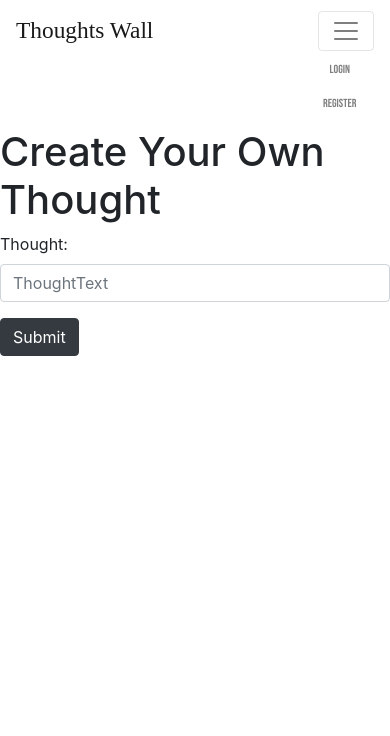
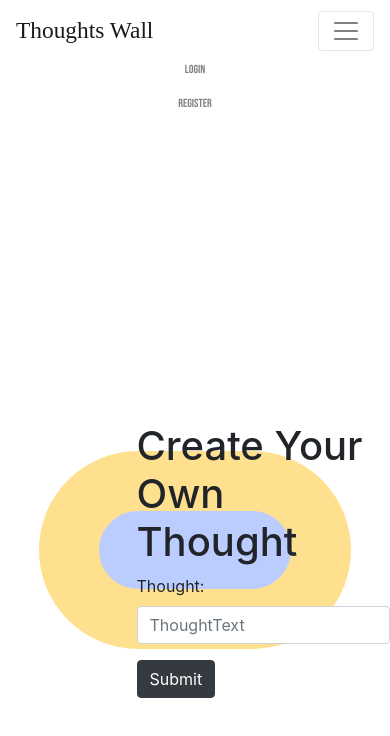
Before and after one commit to ishaishai/ThoughtsWall, a React (Create React App) app in the folder client/: page /create-thought in a window 390 px wide. Shown: the top 736 px of the page. Built offline with nearby package versions, Linux system fonts and the light colour scheme; no server answers; a web font is replaced by a local one.

Commit message:
changed design.
many tasks on notes to do.

```diff
--- a/client/package.json
+++ b/client/package.json
@@ -12,6 +12,7 @@
     "react-bootstrap": "^1.5.1",
     "react-dom": "^17.0.1",
     "react-icons": "^4.2.0",
+    "react-masonry-css": "^1.0.14",
     "react-redux": "^7.2.2",
     "react-router-dom": "^5.2.0",
     "react-scripts": "4.0.3",
--- a/client/src/components/App-Mobile.css
+++ b/client/src/components/App-Mobile.css
@@ -6,7 +6,11 @@
 
   .nav-link {
     font-size: 3vw;
-    width: 15vw;
+    margin: auto;
+  }
+  .navbar-nav {
+    margin: auto;
+    width: fit-content;
   }
 
   .navbar-collapse {
@@ -19,8 +23,7 @@
     flex-direction: column;
   }
   .welcome-msg {
-    font-size: 2.5vw;
-    margin: 2vw;
+    font-size: 3vw;
   }
   .alert-container {
     height: 30vw;
--- a/client/src/components/App.css
+++ b/client/src/components/App.css
@@ -17,6 +17,22 @@ body {
   height: inherit;
   width: 100%;
 }
+
+.my-masonry-grid {
+  display: -webkit-box;
+  display: -ms-flexbox;
+  display: flex;
+  margin-left: -30px;
+  width: auto;
+}
+.my-masonry-grid_column {
+  padding-left: 30px;
+  background-clip: padding-box;
+}
+/* .my-masonry-grid_column > div {
+  background: yellow;
+  margin-bottom: 30px;
+} */
 
 .alert-container {
   font-family: "Bebas Neue", cursive;
@@ -61,6 +77,9 @@ body {
   border: 0.4em solid currentColor;
   border-right-color: transparent;
 }
+.welcome-msg {
+  margin: auto;
+}
 .navbar-brand {
   font-family: "Oi", cursive;
   font-size: 2vw;
@@ -74,7 +93,7 @@ body {
 .nav-link {
   display: flex;
   justify-content: center;
-  width: 5vw;
+  width: fit-content;
   margin: 0px 5px 0px 5px;
 }
 .nav-link:hover,
@@ -235,9 +254,11 @@ body {
 }
 
 .thought-pick-icon {
-  align-self: flex-end;
-  position: absolute;
-  margin: 1vw 2vw;
+  /* align-self: flex-end; */
+  position: fixed;
+  right: 0;
+  display: block;
+  margin: 0.5vw 0.5vw;
   cursor: pointer;
 }
 
@@ -253,24 +274,23 @@ body {
 
 .thought-box {
   overflow-wrap: break-word;
-  font-family: "Indie Flower", cursive;
-  font-size: 1.2vw;
+  /* font-family: "Indie Flower", cursive; */
+  /* font-size: 1.2vw; */
   box-shadow: 3px 2px 10px;
   /* margin-top: 5vh; */
+  min-height: 5vw;
   margin: 0.8vw;
   display: flex;
-  justify-content: space-between;
   flex-flow: wrap;
   width: 20vw;
-  height: 25vh;
-  border-radius: 20%;
+  border-radius: 3%;
   flex-direction: column;
   transform: scale(1);
   transition: transform 0.8s ease;
 }
 .hover-thought-box {
   z-index: 3;
-  position: absolute;
+  position: absolute !important;
   top: 50%;
   left: 50%;
   transform: scale(3) translate(-20%, -20%);
@@ -279,18 +299,22 @@ body {
   font-size: 0.5vw;
 }
 .thought-text {
+  position: relative;
+  display: block;
   margin-top: 1vw;
   margin-left: 2vw;
+  width: 10vw;
   height: fit-content;
 }
 
 .thought-owner {
-  position: absolute;
-  display: flex;
-  bottom: 2vw;
-  right: 3vw;
+  position: fixed;
+  display: block;
+  bottom: 0.3vw;
+  right: 0.5vw;
 }
 
+/* Comments Modal */
 .comments-modal {
   display: flex !important;
 }
@@ -308,3 +332,42 @@ body {
 .toast-header .mr-auto {
   margin-left: 0.4vw;
 }
+
+/* end of comments modal */
+
+.create-thought-container {
+  height: inherit;
+  display: flex;
+}
+
+.create-thought-form-container {
+  background-color: #bcf;
+  z-index: 1;
+  top: 40%;
+  left: -30%;
+  margin: auto;
+  padding: 10vw;
+  border-radius: 1000px;
+  width: 80vw;
+  border: 60px solid #ffe08f;
+  animation: create-thought-border-glow 1.8s infinite;
+}
+.create-thought-form {
+  z-index: 3;
+  position: fixed;
+  top: 50%;
+  left: 35%;
+  height: fit-content;
+}
+
+@keyframes create-thought-border-glow {
+  0% {
+    height: 30vw;
+  }
+  50% {
+    height: 40vw;
+  }
+  100% {
+    height: 30vw;
+  }
+}
--- a/client/src/components/Home.js
+++ b/client/src/components/Home.js
@@ -1,6 +1,28 @@
 import ThoughtsContainer from "./Thoughts/ThoughtsContainer";
 import axios from "axios";
 import { useState, useEffect } from "react";
+import Thought from "./Thoughts/Thought";
+import { thoughtsColors } from "./Thoughts/thoughtsColors";
+import Masonry from "react-masonry-css";
+
+let items = [
+  { id: 1, name: "one" },
+  { id: 2, name: "two" },
+  { id: 3, name: "three" },
+  { id: 4, name: "four" },
+  { id: 5, name: "five" },
+];
+
+items = items.map(function (item) {
+  return <div key={item.id}>{item.name}</div>;
+});
+
+const breakpointColumnsObj = {
+  default: 4,
+  768: 3,
+  700: 2,
+  500: 1,
+};
 const Home = () => {
   const [thoughts, setThoughts] = useState([]);
   useEffect(async () => {
@@ -8,8 +30,24 @@ const Home = () => {
     setThoughts(response.data);
   }, []);
   return (
-    <div className="home">
-      <ThoughtsContainer thoughts={thoughts}></ThoughtsContainer>
+    <div className="home" style={{ height: "100%" }}>
+      {/* <ResponsiveMasonry columnsCountBreakPoints={{ 350: 1, 750: 2, 900: 3 }}> */}
+      <Masonry
+        breakpointCols={breakpointColumnsObj}
+        className="my-masonry-grid"
+        columnClassName="my-masonry-grid_column"
+      >
+        {thoughts.map((thought, i) => (
+          <Thought
+            color={thoughtsColors[i % thoughtsColors.length]}
+            key={i}
+            owner={thought.username ? thought.username.username : null}
+            text={thought.thoughtText}
+          />
+        ))}
+      </Masonry>
+      {/* </ResponsiveMasonry> */}
+      {/* <ThoughtsContainer thoughts={thoughts}></ThoughtsContainer> */}
     </div>
   );
 };
--- a/client/src/components/NavBar.js
+++ b/client/src/components/NavBar.js
@@ -24,10 +24,10 @@ const NavBar = ({ user, logout }) => {
       </Navbar.Brand>
       <Navbar.Toggle aria-controls="basic-navbar-nav" />
       <Navbar.Collapse className="nav-items">
+        <Nav>
           {user ? (
             <div className="welcome-msg">{`Hello ${user.username}`}</div>
           ) : null}
-        <Nav>
           {!user ? (
             <Nav.Link
               as={Link}
@@ -38,6 +38,29 @@ const NavBar = ({ user, logout }) => {
               Login
             </Nav.Link>
           ) : (
+            <>
+              <Nav.Link
+                onSelect={() => setExpanded(!expanded)}
+                as={Link}
+                to="/profile"
+              >
+                Profile
+              </Nav.Link>
+
+              <Nav.Link
+                onSelect={() => setExpanded(!expanded)}
+                as={Link}
+                to="/my-thoughts"
+              >
+                Thoughts
+              </Nav.Link>
+              <Nav.Link
+                onSelect={() => setExpanded(!expanded)}
+                as={Link}
+                to="/create-thought"
+              >
+                Create Thought
+              </Nav.Link>
               <Nav.Link
                 onSelect={() => setExpanded(!expanded)}
                 onClick={logout}
@@ -45,6 +68,7 @@ const NavBar = ({ user, logout }) => {
               >
                 Logout
               </Nav.Link>
+            </>
           )}
           {!user ? (
             <Nav.Link
@@ -55,32 +79,7 @@ const NavBar = ({ user, logout }) => {
             >
               Register
             </Nav.Link>
-          ) : (
-            <NavDropdown title="Menu" id="basic-nav-dropdown">
-              <NavDropdown.Item
-                onSelect={() => setExpanded(!expanded)}
-                as={Link}
-                to="/profile"
-              >
-                Profile
-              </NavDropdown.Item>
-              <NavDropdown.Divider />
-              <NavDropdown.Item
-                onSelect={() => setExpanded(!expanded)}
-                as={Link}
-                to="/my-thoughts"
-              >
-                Thoughts
-              </NavDropdown.Item>
-              <NavDropdown.Item
-                onSelect={() => setExpanded(!expanded)}
-                as={Link}
-                to="/create-thought"
-              >
-                Create Thought
-              </NavDropdown.Item>
-            </NavDropdown>
-          )}
+          ) : null}
         </Nav>
         {/* <Form inline>
           <FormControl type="text" placeholder="Search" className="mr-sm-2" />
--- a/client/src/components/Personal/CreateThought.js
+++ b/client/src/components/Personal/CreateThought.js
@@ -16,8 +16,9 @@ const CreateThought = ({ history }) => {
   };
 
   return (
-    <div>
-      <Form className="" onSubmit={handleThought}>
+    <div className="create-thought-container">
+      <div className="create-thought-form-container">
+        <Form className="create-thought-form" onSubmit={handleThought}>
           <h1>Create Your Own Thought</h1>
           <Form.Group>
             <Form.Label>Thought:</Form.Label>
@@ -28,6 +29,7 @@ const CreateThought = ({ history }) => {
           </Button>
         </Form>
       </div>
+    </div>
   );
 };
 
--- a/client/src/index.js
+++ b/client/src/index.js
@@ -9,7 +9,7 @@ import reducers from "./reducers/index";
 
 const enhancers = [
   applyMiddleware(reduxThunk),
-  // window.__REDUX_DEVTOOLS_EXTENSION__ && window.__REDUX_DEVTOOLS_EXTENSION__(),
+  window.__REDUX_DEVTOOLS_EXTENSION__ && window.__REDUX_DEVTOOLS_EXTENSION__(),
 ];
 
 const store = createStore(reducers, compose(...enhancers));
```
Also changed, not shown: client/src/components/Thoughts/Thought_.js (added, +9 -0 lines), 1 other file (tests, documents, lock files or other folders). Lines whose indentation alone changed are shown as unchanged.
